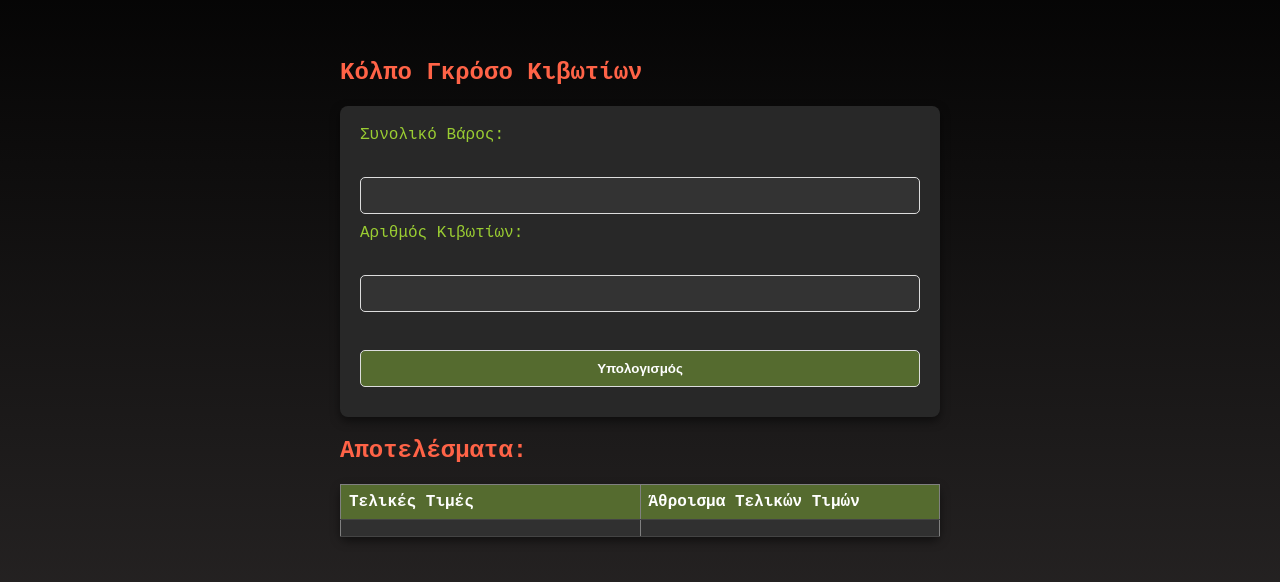
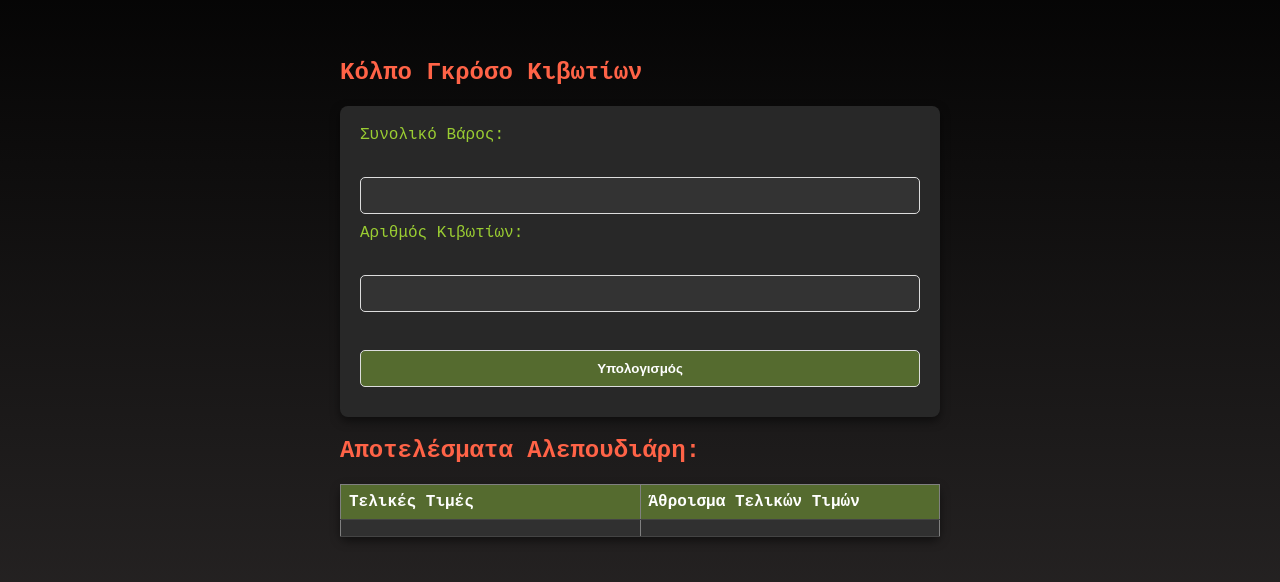
Before and after one commit to NikosDiakonis/grosso, a plain HTML site: page index.html in a window 1280 px wide. Shown: the part 102-684 px from the top of the page. Drawn offline with Linux system fonts and the light colour scheme.

Commit message:
changed title

```diff
--- a/index.html
+++ b/index.html
@@ -17,7 +17,7 @@
       <input type="button" value="Υπολογισμός" onclick="calculateAverageWeight()">
     </form>
 
-    <h2>Αποτελέσματα:</h2>
+    <h2>Αποτελέσματα Αλεπουδιάρη:</h2>
     <table id="results" border="1">
       <tr>
         <th>Τελικές Τιμές</th>
```
